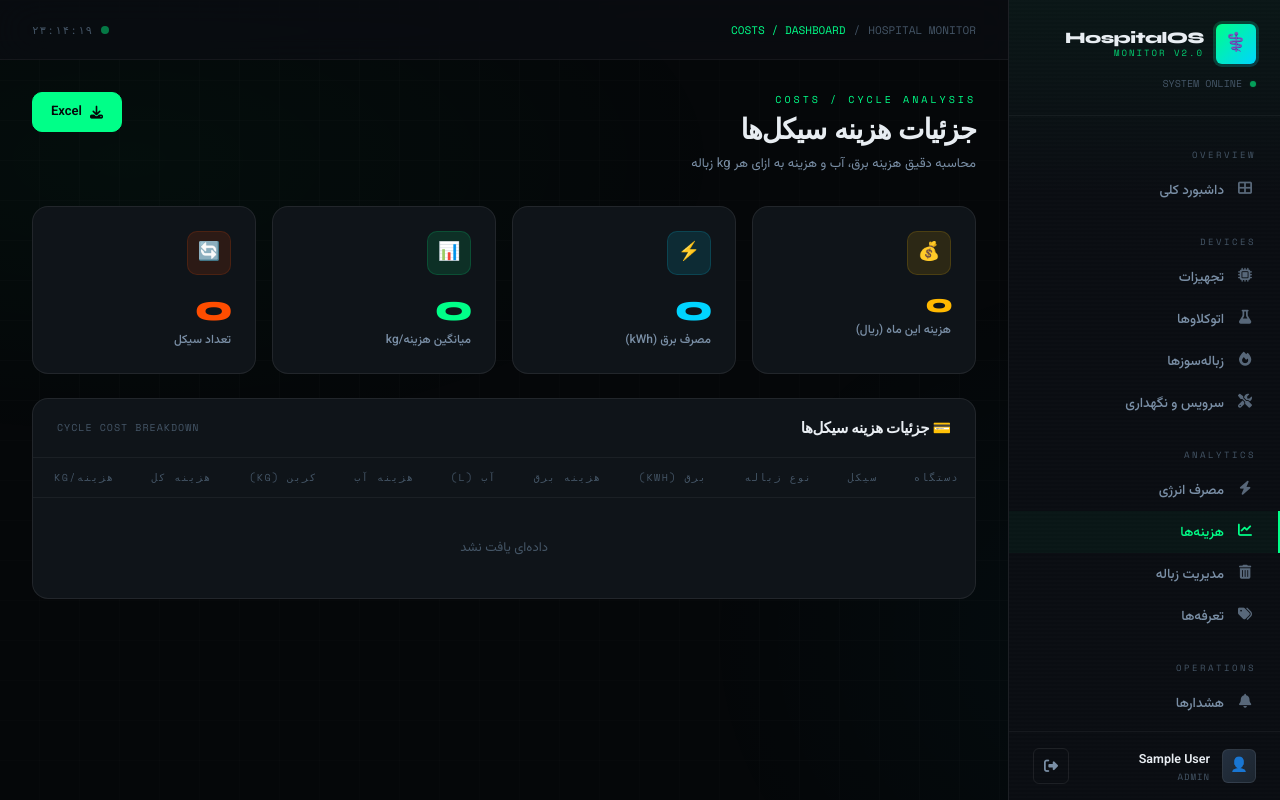
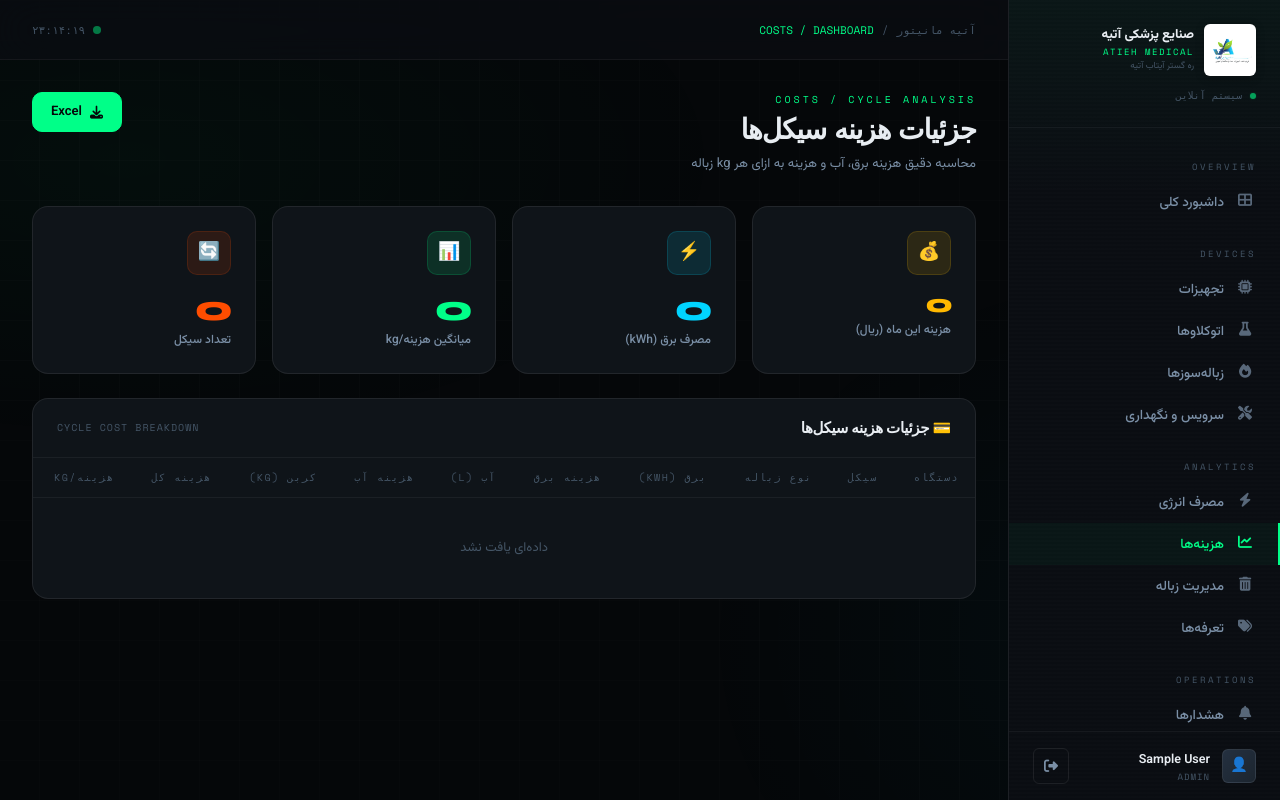
Before and after one commit to Davoadeivai/hospital-monitor, a Django app: page /costs/ in a window 1280 px wide. Run offline with Django 4.2, Linux system fonts and the light colour scheme; the visitor is signed in with stand-in values (Sample User, id 1); data that the repository does not hold is empty.

Commit message:
add atieh logo and update branding

```diff
--- a/templates/base/base.html
+++ b/templates/base/base.html
@@ -4,24 +4,56 @@
   <meta charset="UTF-8">
   <meta name="viewport" content="width=device-width, initial-scale=1.0">
   <meta name="theme-color" content="#050709">
-  <title>{% block title %}HospitalOS{% endblock %} — Hospital Monitor</title>
+  <title>{% block title %}آتیه مانیتور{% endblock %} — صنایع پزشکی آتیه</title>
 
-  <!-- Fonts -->
   <link rel="preconnect" href="https://fonts.googleapis.com">
   <link rel="preconnect" href="https://fonts.gstatic.com" crossorigin>
   <link href="https://fonts.googleapis.com/css2?family=Space+Mono:ital,wght@0,400;0,700;1,400&family=Syne:wght@400;600;700;800&family=Vazirmatn:wght@300;400;500;600;700;800&display=swap" rel="stylesheet">
+  <link rel="stylesheet" href="https://cdnjs.cloudflare.com/ajax/libs/font-awesome/6.5.0/css/all.min.css">
+  <link rel="stylesheet" href="/static/css/main.css">
+  <script src="https://cdn.jsdelivr.net/npm/chart.js@4.4.0/dist/chart.umd.min.js"></script>
+  <script src="https://unpkg.com/lucide@latest/dist/umd/lucide.js"></script>
 
-  <!-- Icons -->
-  <link rel="stylesheet" href="https://cdnjs.cloudflare.com/ajax/libs/font-awesome/6.5.0/css/all.min.css">
-
-  <!-- Main CSS -->
-  <link rel="stylesheet" href="/static/css/main.css">
-
-  <!-- Chart.js -->
-  <script src="https://cdn.jsdelivr.net/npm/chart.js@4.4.0/dist/chart.umd.min.js"></script>
-
-  <!-- Lucide Icons (lightweight) -->
-  <script src="https://unpkg.com/lucide@latest/dist/umd/lucide.js"></script>
+  <style>
+    .brand-logo-wrap {
+      display: flex;
+      align-items: center;
+      gap: 10px;
+      margin-bottom: var(--space-3);
+    }
+    .brand-logo-img {
+      width: 52px;
+      height: 52px;
+      object-fit: contain;
+      border-radius: var(--radius-sm);
+      background: white;
+      padding: 4px;
+      flex-shrink: 0;
+      box-shadow: 0 2px 8px rgba(0,0,0,0.3);
+    }
+    .brand-logo-text { flex: 1; min-width: 0; }
+    .brand-name-fa {
+      font-family: var(--font-body);
+      font-size: 13px;
+      font-weight: 800;
+      color: var(--text-primary);
+      line-height: 1.3;
+    }
+    .brand-name-en {
+      font-family: var(--font-mono);
+      font-size: 9px;
+      color: var(--acid);
+      letter-spacing: 1.5px;
+      text-transform: uppercase;
+      margin-top: 2px;
+    }
+    .brand-tagline {
+      font-family: var(--font-body);
+      font-size: 9px;
+      color: var(--text-tertiary);
+      margin-top: 1px;
+    }
+  </style>
 
   {% block extra_css %}{% endblock %}
 </head>
@@ -29,20 +61,29 @@
 
 <div class="app-shell">
 
+  <div class="sidebar-overlay" id="sidebar-overlay" onclick="toggleSidebar()"></div>
+
   <!-- ============ SIDEBAR ============ -->
   <nav class="sidebar" id="sidebar">
 
     <div class="sidebar-brand">
-      <div class="brand-mark">
-        <div class="brand-icon">⚕️</div>
-        <div>
-          <div class="brand-name">HospitalOS</div>
-          <div class="brand-sub">Monitor v2.0</div>
+      <div class="brand-logo-wrap">
+        <img
+          src="/static/images/atieh_logo.jpg"
+          alt="صنایع پزشکی آتیه"
+          class="brand-logo-img"
+          onerror="this.style.display='none';document.getElementById('brand-fallback').style.display='flex'"
+        >
+        <div id="brand-fallback" style="display:none;width:52px;height:52px;background:linear-gradient(135deg,#0099bb,#00cc6a);border-radius:6px;align-items:center;justify-content:center;font-size:22px;flex-shrink:0">⚕️</div>
+        <div class="brand-logo-text">
+          <div class="brand-name-fa">صنایع پزشکی آتیه</div>
+          <div class="brand-name-en">Atieh Medical</div>
+          <div class="brand-tagline">ره گستر آیتاب آتیه</div>
         </div>
       </div>
       <div class="system-status">
         <div class="status-led" id="sys-led"></div>
-        <span id="sys-status-text" style="font-family:var(--font-mono);font-size:10px;color:var(--text-tertiary)">SYSTEM ONLINE</span>
+        <span id="sys-status-text" style="font-family:var(--font-mono);font-size:10px;color:var(--text-tertiary)">سیستم آنلاین</span>
       </div>
     </div>
 
@@ -117,6 +158,10 @@
 
       <div class="nav-section">
         <div class="nav-section-label">SYSTEM</div>
+        <a href="/devices/plc-registers/" class="nav-item">
+          <span class="nav-icon"><i class="fas fa-sliders-h"></i></span>
+          تنظیم رجیسترها
+        </a>
         <a href="/admin/" class="nav-item">
           <span class="nav-icon"><i class="fas fa-shield-alt"></i></span>
           پنل مدیریت
@@ -141,16 +186,15 @@
   <!-- ============ MAIN ============ -->
   <div class="main-content">
 
-    <!-- Topbar -->
     <header class="topbar">
       <button class="btn btn-ghost btn-icon btn-sm" id="sidebar-toggle" onclick="toggleSidebar()" style="display:none">
         <i class="fas fa-bars"></i>
       </button>
 
       <div class="topbar-breadcrumb">
-        <span class="breadcrumb-parent">HOSPITAL MONITOR</span>
+        <span class="breadcrumb-parent">آتیه مانیتور</span>
         <span class="breadcrumb-sep">/</span>
-        <span class="breadcrumb-current">{% block breadcrumb %}DASHBOARD{% endblock %}</span>
+        <span class="breadcrumb-current">{% block breadcrumb %}داشبورد{% endblock %}</span>
       </div>
 
       <div class="topbar-right">
@@ -159,53 +203,53 @@
           <i class="fas fa-bell"></i> {{ unresolved_alerts_count }} هشدار فعال
         </a>
         {% endif %}
-
         <div class="live-ticker">
           <div class="live-ticker-dot"></div>
-          <span id="topbar-clock" class="topbar-clock" style="font-family:var(--font-mono);font-size:11px;color:var(--text-tertiary)">--:--:--</span>
+          <span id="topbar-clock" style="font-family:var(--font-mono);font-size:11px;color:var(--text-tertiary)">--:--:--</span>
         </div>
       </div>
     </header>
 
-    <!-- Page Content -->
     <main class="page-content">
       {% block content %}{% endblock %}
     </main>
 
   </div>
-
 </div>
 
-<!-- Toast Container -->
 <div class="toast-container" id="toast-container"></div>
 
-<!-- ============ GLOBAL JS ============ -->
 <script>
-// ===== Clock =====
 function updateClock() {
-  const now = new Date();
   document.getElementById('topbar-clock').textContent =
-    now.toLocaleTimeString('fa-IR', {hour:'2-digit', minute:'2-digit', second:'2-digit'});
+    new Date().toLocaleTimeString('fa-IR', {hour:'2-digit', minute:'2-digit', second:'2-digit'});
 }
 setInterval(updateClock, 1000);
 updateClock();
 
-// ===== Sidebar Toggle (Mobile) =====
 function toggleSidebar() {
   document.getElementById('sidebar').classList.toggle('open');
+  document.getElementById('sidebar-overlay').classList.toggle('show');
 }
 
-// Check mobile
-if (window.innerWidth <= 768) {
-  document.getElementById('sidebar-toggle').style.display = 'flex';
+function checkMobile() {
+  const btn = document.getElementById('sidebar-toggle');
+  if (window.innerWidth <= 768) {
+    btn.style.display = 'flex';
+  } else {
+    btn.style.display = 'none';
+    document.getElementById('sidebar').classList.remove('open');
+    document.getElementById('sidebar-overlay').classList.remove('show');
+  }
 }
+window.addEventListener('resize', checkMobile);
+checkMobile();
 
-// ===== Toast System =====
 function showToast(msg, type = 'success', duration = 4000) {
   const icons = { success: '✓', error: '✕', warning: '⚠' };
   const toast = document.createElement('div');
   toast.className = `toast ${type}`;
-  toast.innerHTML = `<span style="font-size:16px;font-weight:700;color:var(--${type === 'success' ? 'acid' : type === 'error' ? 'crimson' : 'amber'})">${icons[type]}</span><span>${msg}</span>`;
+  toast.innerHTML = `<span style="font-size:16px;font-weight:700;color:var(--${type==='success'?'acid':type==='error'?'crimson':'amber'})">${icons[type]}</span><span>${msg}</span>`;
   document.getElementById('toast-container').appendChild(toast);
   setTimeout(() => {
     toast.style.animation = 'toast-in 0.3s var(--ease-spring) reverse';
@@ -213,12 +257,10 @@
   }, duration);
 }
 
-// ===== CSRF Helper =====
 function getCsrf() {
   return document.cookie.match(/csrftoken=([^;]+)/)?.[1] || '';
 }
 
-// ===== API Helper =====
 async function apiPost(url, data = {}) {
   const res = await fetch(url, {
     method: 'POST',
@@ -228,17 +270,10 @@
   return res.json();
 }
 
-async function apiGet(url) {
-  const res = await fetch(url);
-  return res.json();
-}
-
-// ===== Alert Resolve =====
 async function resolveAlert(id, btn) {
   try {
     const res = await fetch(`/alerts/resolve/${id}/`, {
-      method: 'POST',
-      headers: { 'X-CSRFToken': getCsrf() }
+      method: 'POST', headers: { 'X-CSRFToken': getCsrf() }
     });
     if (res.ok) {
       const item = btn.closest('.alert-item');
@@ -248,15 +283,10 @@
       setTimeout(() => item.remove(), 400);
       showToast('هشدار با موفقیت رفع شد', 'success');
     }
-  } catch(e) {
-    showToast('خطا در رفع هشدار', 'error');
-  }
+  } catch(e) { showToast('خطا در رفع هشدار', 'error'); }
 }
 
-// ===== Lucide Icons =====
 if (typeof lucide !== 'undefined') lucide.createIcons();
-
-// ===== Animate on load =====
 document.querySelectorAll('.fade-up').forEach((el, i) => {
   el.style.animationDelay = (i * 0.06) + 's';
 });
```
Also changed, not shown: static/images/atieh_logo.jpg (added).
